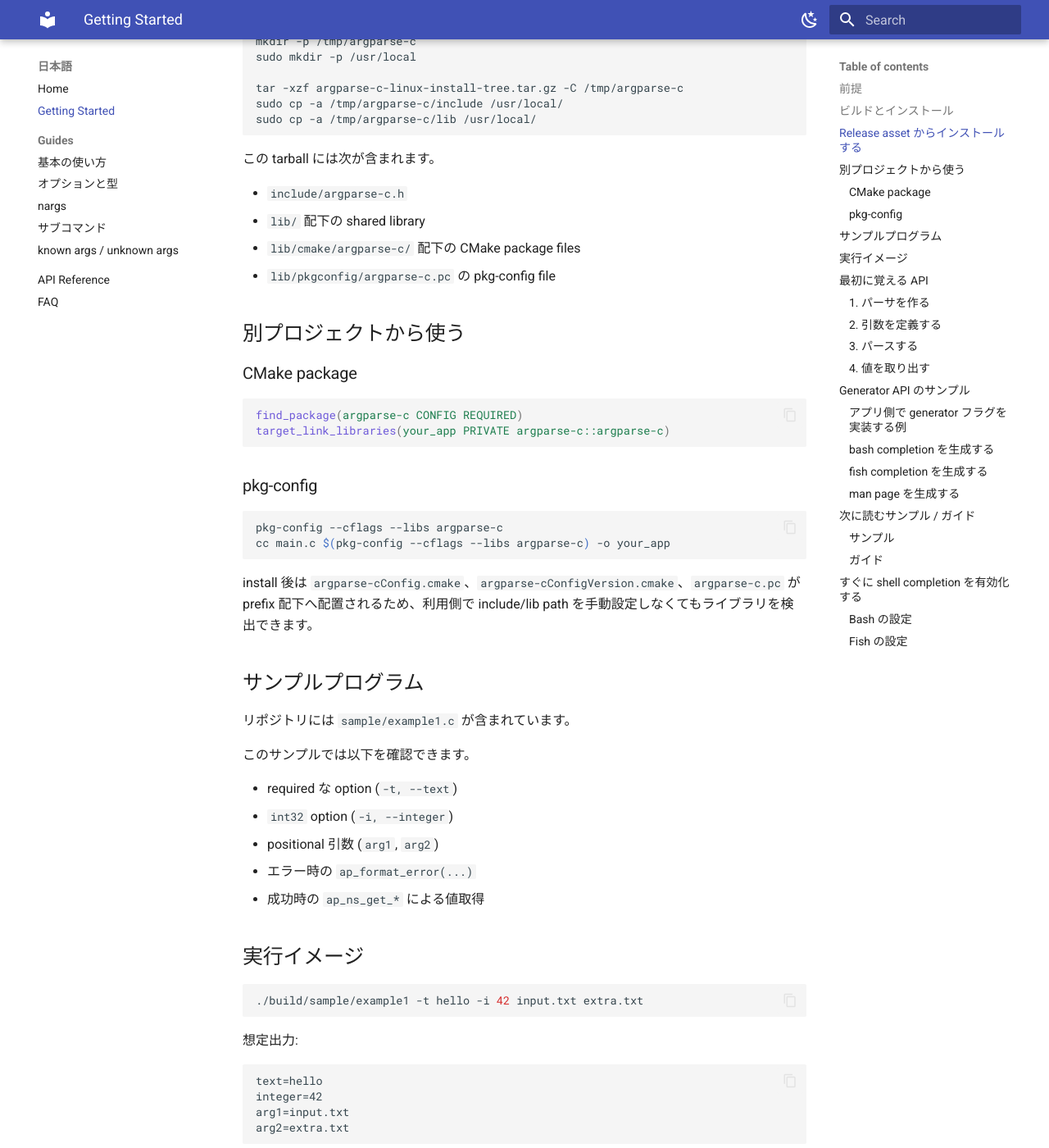
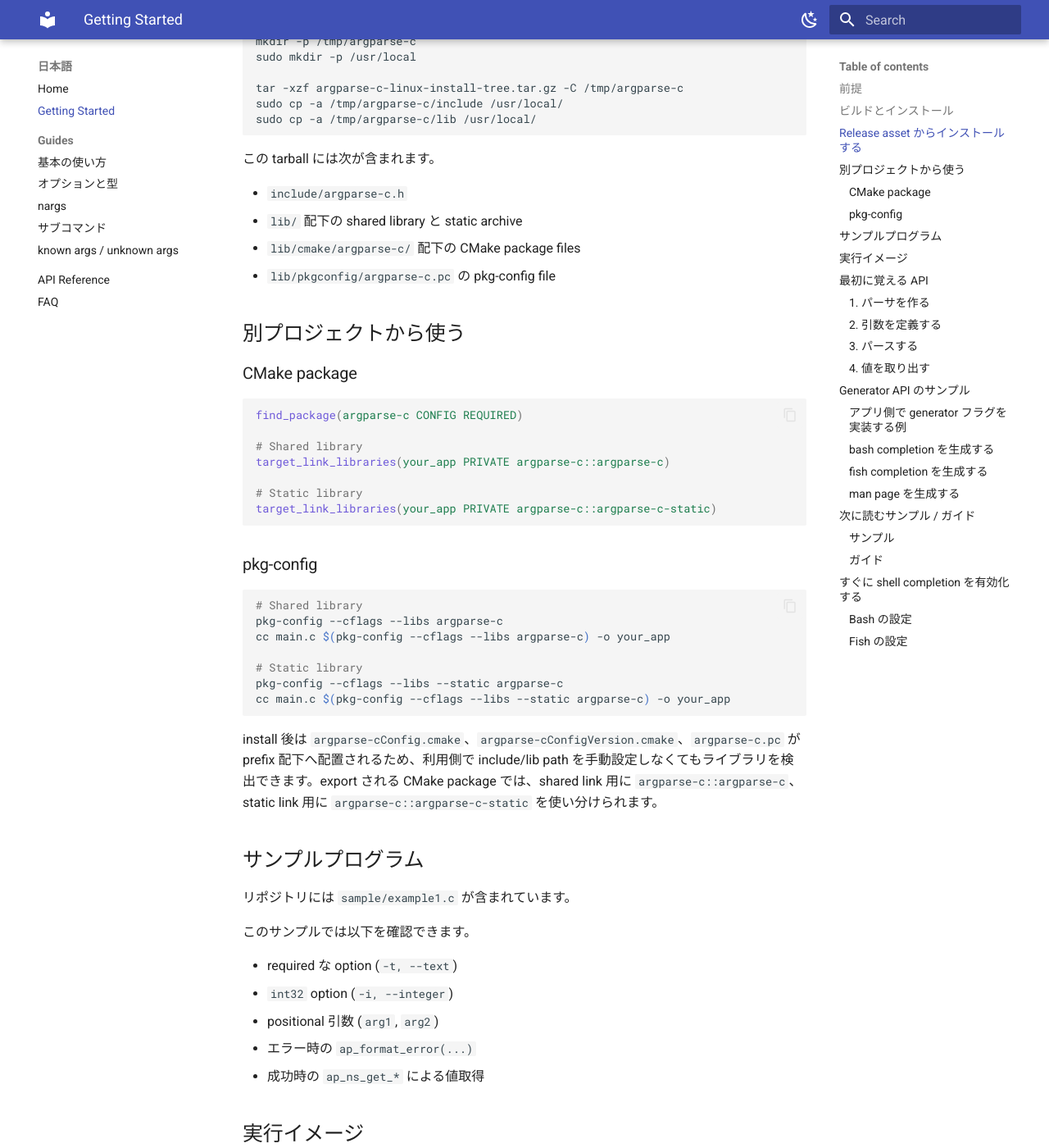
Before and after one commit to YoshihideShirai/argparse-c, an MkDocs documentation site: the page built from docs/ja/getting-started.md, in a window 1280 px wide and 1400 px high, scrolled down 903 px. Shown: the whole window at 82% size. Built offline with MkDocs 1.6.1 and Material for MkDocs 9.7.7, drawn with Linux system fonts in a browser that asks for light colours.

Commit message:
Add static library packaging support

````diff
--- a/docs/ja/getting-started.md
+++ b/docs/ja/getting-started.md
@@ -38,7 +38,7 @@ sudo cp -a /tmp/argparse-c/lib /usr/local/
 この tarball には次が含まれます。
 
 - `include/argparse-c.h`
-- `lib/` 配下の shared library
+- `lib/` 配下の shared library と static archive
 - `lib/cmake/argparse-c/` 配下の CMake package files
 - `lib/pkgconfig/argparse-c.pc` の pkg-config file
 
@@ -48,17 +48,27 @@ sudo cp -a /tmp/argparse-c/lib /usr/local/
 
 ```cmake
 find_package(argparse-c CONFIG REQUIRED)
+
+# Shared library
 target_link_libraries(your_app PRIVATE argparse-c::argparse-c)
+
+# Static library
+target_link_libraries(your_app PRIVATE argparse-c::argparse-c-static)
 ```
 
 ### pkg-config
 
 ```bash
+# Shared library
 pkg-config --cflags --libs argparse-c
 cc main.c $(pkg-config --cflags --libs argparse-c) -o your_app
+
+# Static library
+pkg-config --cflags --libs --static argparse-c
+cc main.c $(pkg-config --cflags --libs --static argparse-c) -o your_app
 ```
 
-install 後は `argparse-cConfig.cmake`、`argparse-cConfigVersion.cmake`、`argparse-c.pc` が prefix 配下へ配置されるため、利用側で include/lib path を手動設定しなくてもライブラリを検出できます。
+install 後は `argparse-cConfig.cmake`、`argparse-cConfigVersion.cmake`、`argparse-c.pc` が prefix 配下へ配置されるため、利用側で include/lib path を手動設定しなくてもライブラリを検出できます。export される CMake package では、shared link 用に `argparse-c::argparse-c`、static link 用に `argparse-c::argparse-c-static` を使い分けられます。
 
 ## サンプルプログラム
 
````
Also changed, not shown: README.md (+13 -1 lines), docs/en/getting-started.md (+12 -2 lines), 6 other files.
